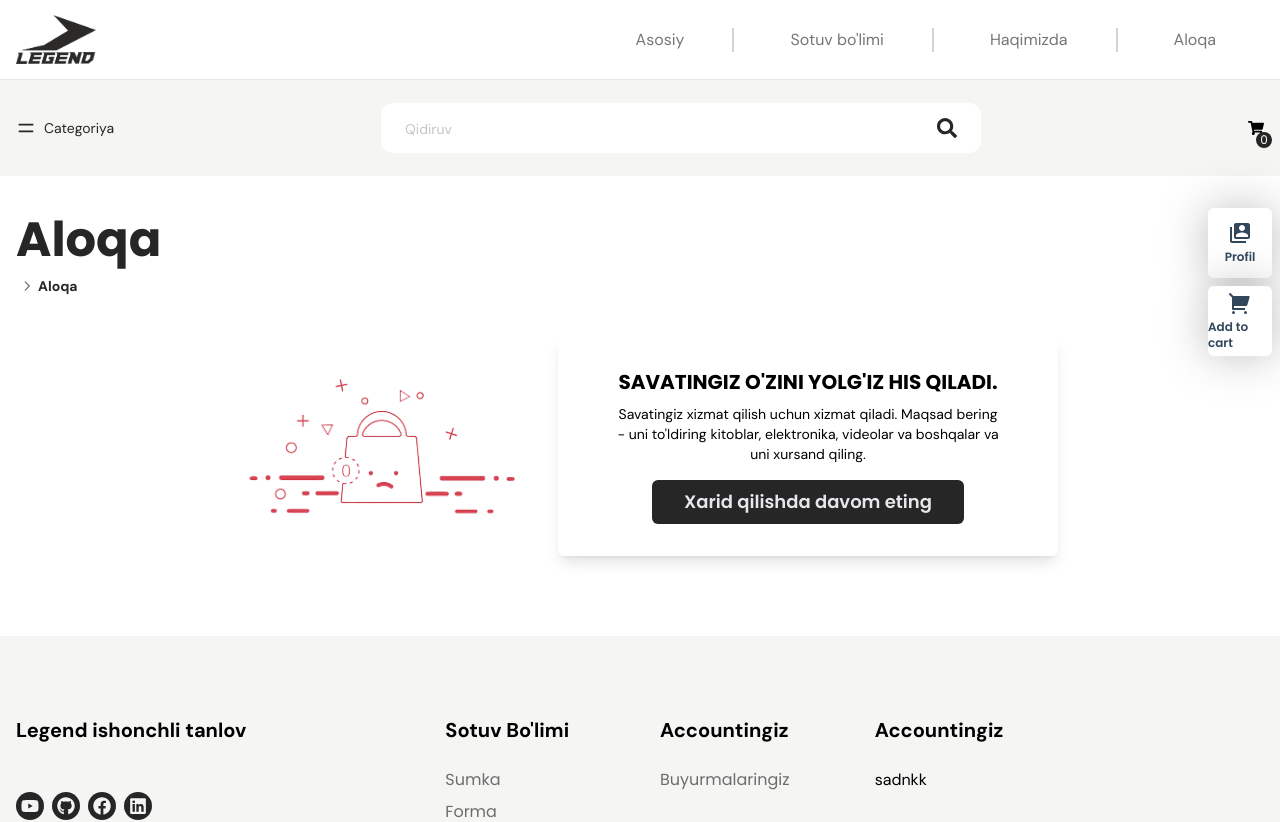
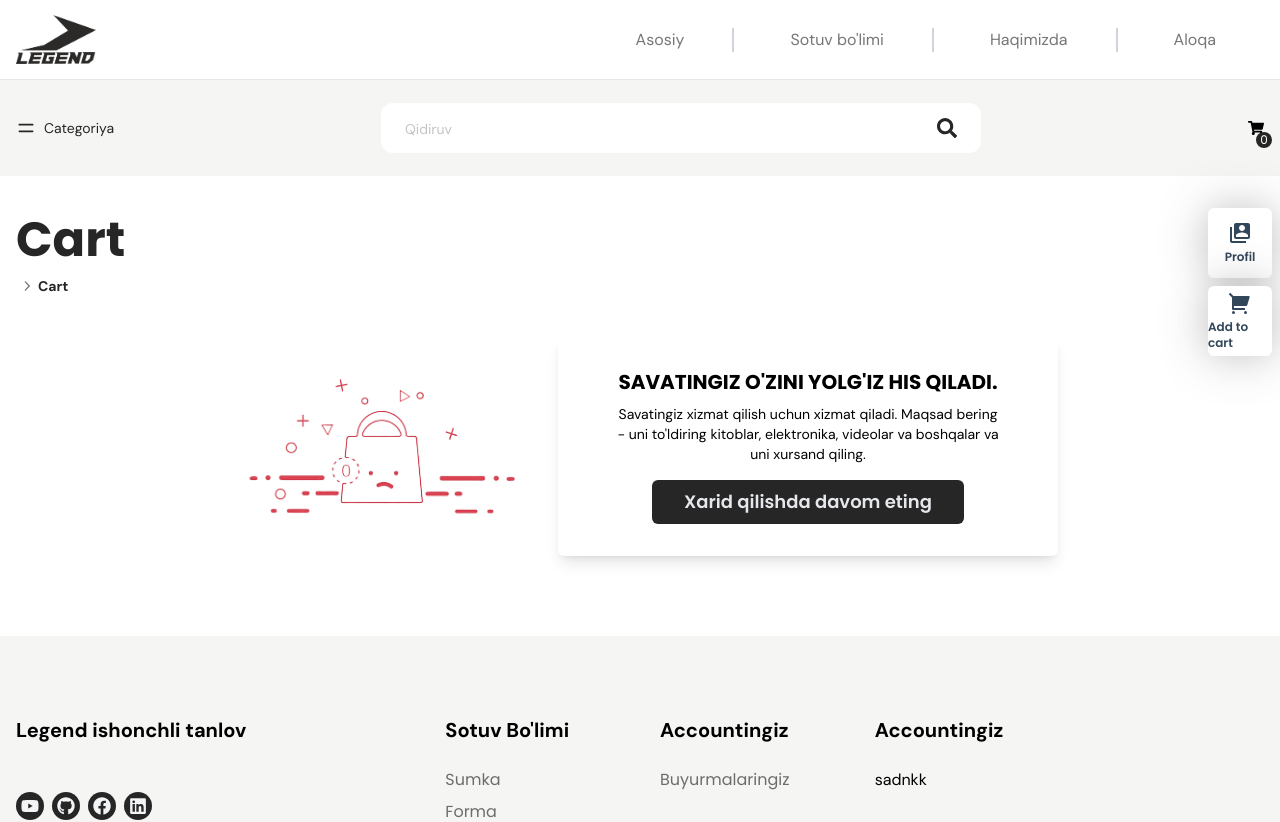
Before and after one commit to xakimovotabek200/orifxoja, a React (Create React App) app: page /cart in a window 1280 px wide. Shown: the top 822 px of the page. Built offline with nearby package versions, Linux system fonts and the light colour scheme.

Commit message:
,frigjig

```diff
--- a/src/components/pageProps/Breadcrumbs.js
+++ b/src/components/pageProps/Breadcrumbs.js
@@ -12,7 +12,7 @@ const Breadcrumbs = ({ prevLocation, title }) => {
   return (
     <div className="w-full py-10 xl:py-10 flex flex-col gap-3">
       <h1 className="text-5xl text-primeColor font-titleFont font-bold">
-        Aloqa
+      {title}
       </h1>
       <p className="text-sm font-normal text-lightText capitalize flex items-center">
         <span> {prevLocation === "" ? "Asosiy" : prevLocation}</span>
@@ -21,7 +21,7 @@ const Breadcrumbs = ({ prevLocation, title }) => {
           <HiOutlineChevronRight />
         </span>
         <span className="capitalize font-semibold text-primeColor">
-         Aloqa
+        {locationPath}
         </span>
       </p>
     </div>
--- a/src/pages/Shop/Shop.js
+++ b/src/pages/Shop/Shop.js
@@ -9,7 +9,9 @@ const Shop = () => {
   const itemsPerPageFromBanner = (itemsPerPage) => {
     setItemsPerPage(itemsPerPage);
   };
-
+  fetch('http://komiljonovdev.uz/Bobur/legendApi')
+  .then(response => response.json())
+  .then(json => console.log(json))
   return (
     <div className="max-w-container mx-auto px-4">
       <Breadcrumbs title="Mahsulotlar" />
```
